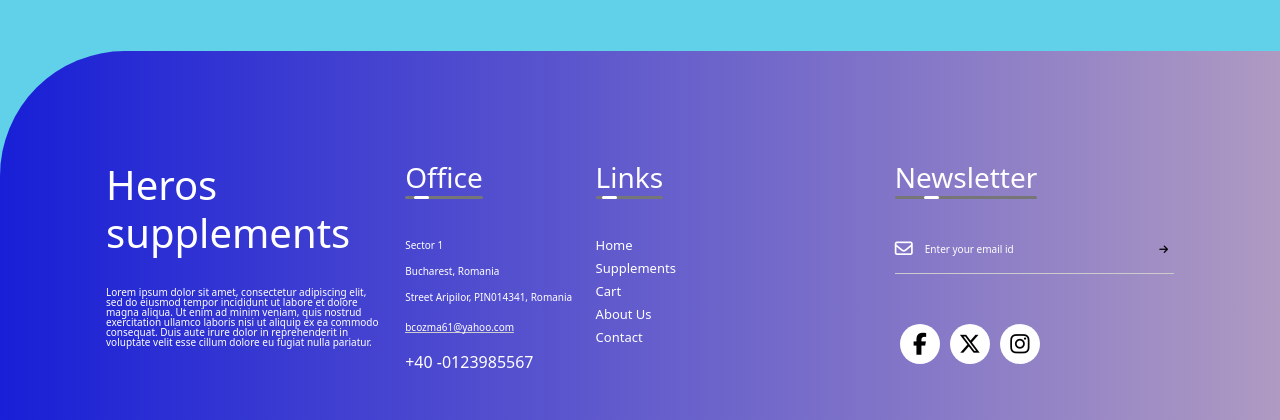
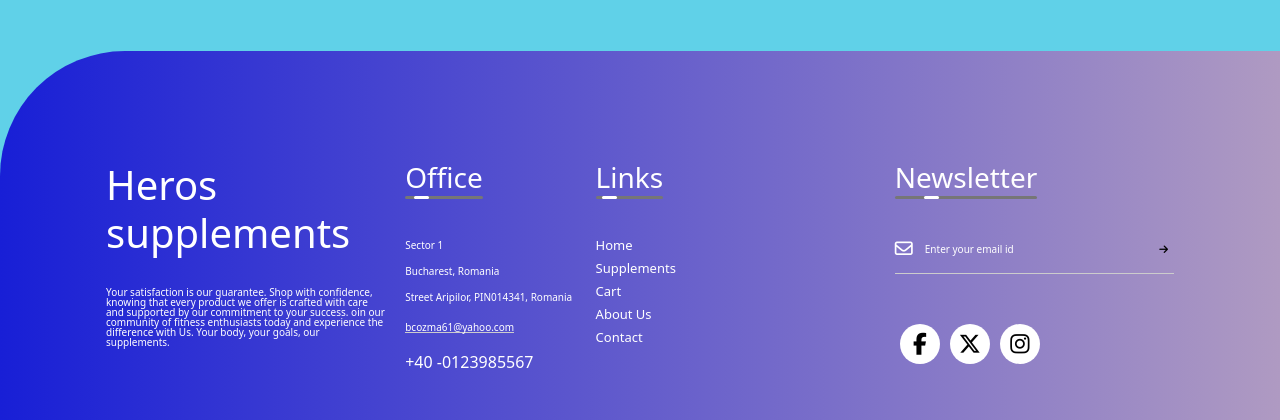
Before and after one commit to BogdanCozma14/Heros-Supplements, a Flask app: page /cart in a window 1280 px wide. Shown: the part 487-907 px from the top of the page. Run offline with Flask 3, Linux system fonts and the light colour scheme; some libraries are stand-ins or nearby versions.

Commit message:
Update changes for the footer in templates\layout.html

```diff
--- a/templates/layout.html
+++ b/templates/layout.html
@@ -105,9 +105,10 @@
       <div class="row">
         <div class="col">
           <h1 class="logo">Heros supplements</h1>
-          <p>Lorem ipsum dolor sit amet, consectetur adipiscing elit, sed do eiusmod tempor incididunt ut labore et dolore magna aliqua.
-            Ut enim ad minim veniam, quis nostrud exercitation ullamco laboris nisi ut aliquip ex ea commodo consequat.
-            Duis aute irure dolor in reprehenderit in voluptate velit esse cillum dolore eu fugiat nulla pariatur.</p>
+          <p>Your satisfaction is our guarantee. Shop with confidence,
+            knowing that every product we offer is crafted with care and supported by our commitment to your success.
+            oin our community of fitness enthusiasts today and experience the difference with Us.
+            Your body, your goals, our supplements.</p>
         </div>
         <div class="col">
           <h3>Office <div class="underline"><span></span></div></h3>
```
